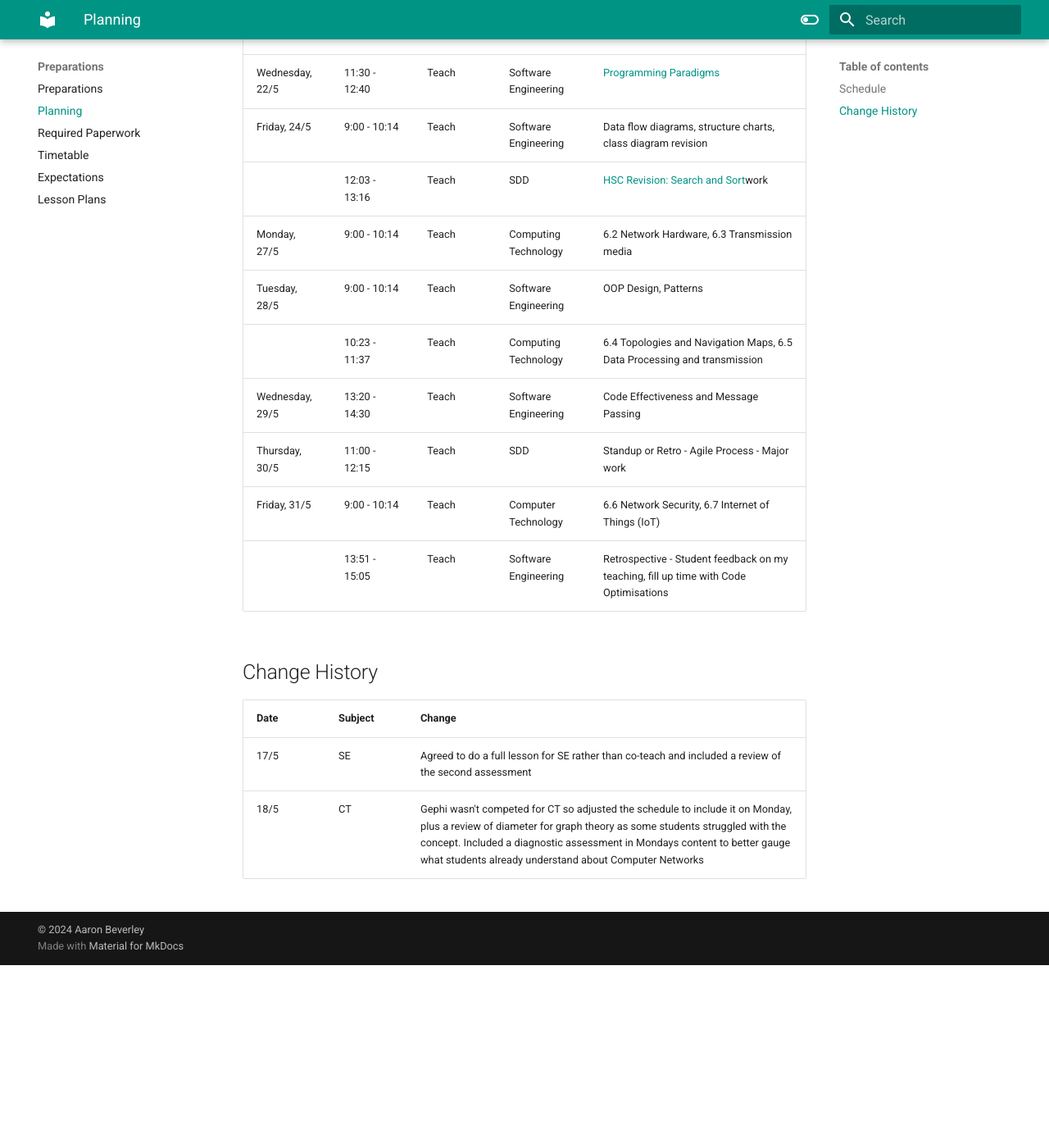
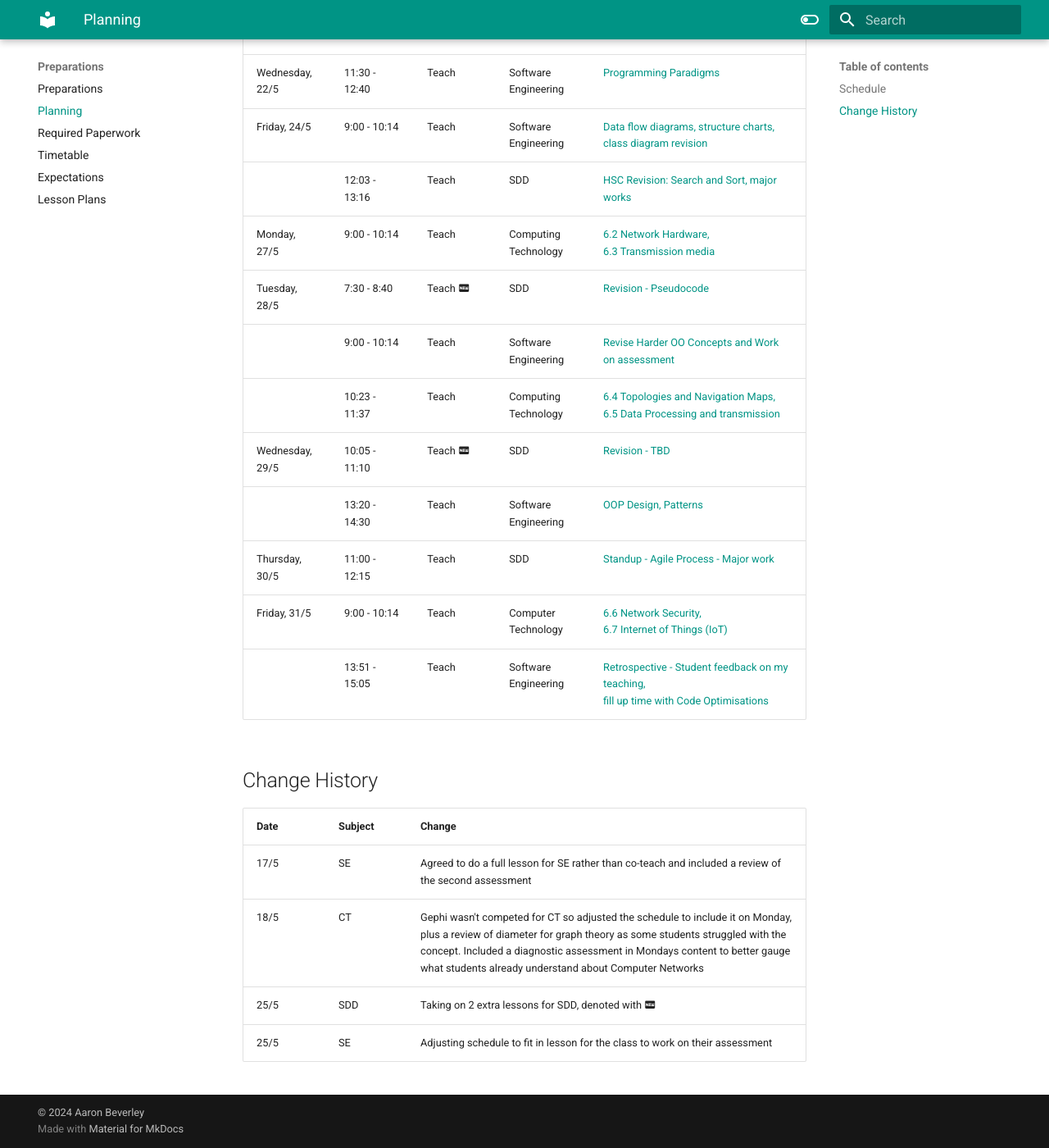
Before and after one commit to aaron-beverley-mq/edst8237-placement, an MkDocs documentation site: the page built from docs/preparations/planning.md, in a window 1280 px wide and 1400 px high, scrolled down 879 px. Shown: the whole window at 82% size. Built offline with MkDocs 1.6.1 and Material for MkDocs 9.7.7, drawn with Linux system fonts in a browser that asks for light colours; before the commit the page ends 2056 px from its top, so only the background shows below that.

Commit message:
added in missing lesson plans so far and framework for future lessons

```diff
--- a/docs/preparations/planning.md
+++ b/docs/preparations/planning.md
@@ -13,22 +13,27 @@ SE = Software Engineering (Stage 6)
 | Tuesday, 14/5   | 10:23 - 11:37 | Co-teach | Computing Technology | PII usage and storage, including Advertising                                                                            |
 | Friday, 17/5    | 9:00 - 10:14  | Teach    | Computing Technology | Assignment 2: New social network pitch                                                                                  |
 |                 | 13:51 - 15:05 | Teach    | Software Engineering | Class Diagrams + Assessment 2 overview                                                                                  |
-| Monday, 20/5    | 13:51 - 15:05 | Teach    | Computing Technology | [Gephi, Review Diameter for Graph Theory, Diagnostic assessment for computer networks and 6.1 Intro to Computer Networks](../LessonPlans/ComputingTechnology-Y09-20240520.md) |
-| Tuesday, 21/5   | 10:23 - 11:37 | Teach    | Software Engineering | [Inheritance, Generalisation, Polymorphism](../LessonPlans/SoftwareEngineering-Y11-20240521.md)                                                                               |
+| Monday, 20/5    | 13:51 - 15:05 | Teach    | Computing Technology | [Gephi, Review Diameter for Graph Theory, Diagnostic assessment for computer networks and 6.1 Intro to Computer Networks](../LessonPlans/CT-Y09-20240520.md) |
+| Tuesday, 21/5   | 10:23 - 11:37 | Teach    | Software Engineering | [Inheritance, Generalisation, Polymorphism](../LessonPlans/SE-Y11-20240521.md)                                                                               |
 |                 | 11:57 - 13:11 | Co-teach | SDD                  | [Standup - Major work progress, Process Revision](../LessonPlans/SDD-Y12-20240521.md)                                                                         |
 | Wednesday, 22/5 | 11:30 - 12:40 | Teach    | Software Engineering | [Programming Paradigms](../LessonPlans/SE-Y11-20240522.md)                                                                                                   |
-| Friday, 24/5    | 9:00 - 10:14  | Teach    | Software Engineering | Data flow diagrams, structure charts, class diagram revision                                                            |
-|                 | 12:03 - 13:16 | Teach    | SDD                  | [HSC Revision: Search and Sort](../LessonPlans/SDD-Y12-20240524.md)work                                                                                      |
-| Monday, 27/5    | 9:00 - 10:14  | Teach    | Computing Technology | 6.2 Network Hardware, 6.3 Transmission media                                                                            |
-| Tuesday, 28/5   | 9:00 - 10:14  | Teach    | Software Engineering | OOP Design, Patterns                                                                                                    |
-|                 | 10:23 - 11:37 | Teach    | Computing Technology | 6.4 Topologies and Navigation Maps, 6.5 Data Processing and transmission                                                |
-| Wednesday, 29/5 | 13:20 - 14:30 | Teach    | Software Engineering | Code Effectiveness and Message Passing                                                                                  |
-| Thursday, 30/5  | 11:00 - 12:15 | Teach    | SDD                  | Standup or Retro - Agile Process - Major work                                                                           |
-| Friday, 31/5    | 9:00 - 10:14  | Teach    | Computer Technology  | 6.6 Network Security, 6.7 Internet of Things (IoT)                                                                      |
-|                 | 13:51 - 15:05 | Teach    | Software Engineering | Retrospective - Student feedback on my teaching, fill up time with Code Optimisations                                   |
+| Friday, 24/5    | 9:00 - 10:14  | Teach    | Software Engineering | [Data flow diagrams, structure charts, class diagram revision](../LessonPlans/SE-Y11-20240524.md)                                                            |
+|                 | 12:03 - 13:16 | Teach    | SDD                  | [HSC Revision: Search and Sort, major works](../LessonPlans/SDD-Y12-20240524.md)                                                                                      |
+| Monday, 27/5    | 9:00 - 10:14  | Teach    | Computing Technology | [6.2 Network Hardware, <br>6.3 Transmission media](../LessonPlans/CT-Y09-20240527.md)                                                                            |
+| Tuesday, 28/5   | 7:30 - 8:40   | Teach :material-new-box:  | SDD | [Revision - Pseudocode](../LessonPlans/SDD-Y12-20240528.md)       |
+|                 | 9:00 - 10:14  | Teach    | Software Engineering | [Revise Harder OO Concepts and Work on assessment](../LessonPlans/SE-Y11-20240528.md)        |
+|                 | 10:23 - 11:37 | Teach    | Computing Technology | [6.4 Topologies and Navigation Maps, <br>6.5 Data Processing and transmission](../LessonPlans/CT-Y09-20240528.md)                                                |
+| Wednesday, 29/5 | 10:05 - 11:10 | Teach :material-new-box:   | SDD | [Revision - TBD](../LessonPlans/SDD-Y12-20240528.md)       |
+|                 | 13:20 - 14:30 | Teach    | Software Engineering | [OOP Design, Patterns](../LessonPlans/SE-Y11-20240529.md)   |
+| Thursday, 30/5  | 11:00 - 12:15 | Teach    | SDD                  | [Standup - Agile Process - Major work](../LessonPlans/SDD-Y12-20240530.md)                        |
+| Friday, 31/5    | 9:00 - 10:14  | Teach    | Computer Technology  | [6.6 Network Security, <br>6.7 Internet of Things (IoT)](../LessonPlans/CT-Y09-20240531.md)      |
+|                 | 13:51 - 15:05 | Teach    | Software Engineering | [Retrospective - Student feedback on my teaching, <br>fill up time with Code Optimisations](../LessonPlans/SE-Y11-20240531.md)  |
+
 
 ## Change History
 | Date | Subject | Change                                                                                                                                                                                                                                                                                              |
 | ---- | ------- | --------------------------------------------------------------------------------------------------------------------------------------------------------------------------------------------------------------------------------------------------------------------------------------------------- |
 | 17/5 | SE      | Agreed to do a full lesson for SE rather than co-teach and included a review of the second assessment                                                                                                                                                                                               |
 | 18/5 | CT      | Gephi wasn't competed for CT so adjusted the schedule to include it on Monday, plus a review of diameter for graph theory as some students struggled with the concept. Included a diagnostic assessment in Mondays content to better gauge what students already understand about Computer Networks |
+| 25/5 | SDD     | Taking on 2 extra lessons for SDD, denoted with :material-new-box: |
+| 25/5 | SE      | Adjusting schedule to fit in lesson for the class to work on their assessment |
--- a/mkdocs.yml
+++ b/mkdocs.yml
@@ -69,13 +69,23 @@ nav:
     - 'Standards/Standard6.md'
     - 'Standards/Standard7.md'
   - SE Lesson Plans:
-    - LessonPlans/SoftwareEngineering-Y11-20240521.md
+    - LessonPlans/SE-Y11-20240521.md
     - LessonPlans/SE-Y11-20240522.md
+    - LessonPlans/SE-Y11-20240524.md
+    - LessonPlans/SE-Y11-20240528.md
+    - LessonPlans/SE-Y11-20240529.md
+    - LessonPlans/SE-Y11-20240531.md
   - CT Lesson Plans:
-    - LessonPlans/ComputingTechnology-Y09-20240520.md
+    - LessonPlans/CT-Y09-20240520.md
+    - LessonPlans/CT-Y09-20240527.md
+    - LessonPlans/CT-Y09-20240528.md
+    - LessonPlans/CT-Y09-20240531.md
   - SDD Lesson Plans:
     - LessonPlans/SDD-Y12-20240521.md
     - LessonPlans/SDD-Y12-20240524.md
+    - LessonPlans/SDD-Y12-20240528.md
+    - LessonPlans/SDD-Y12-20240529.md
+    - LessonPlans/SDD-Y12-20240530.md
 
 copyright: |
   &copy; 2024 <a href="https://github.com/aaron-beverley-mq" target="_blank" rel="noopener">Aaron Beverley</a>
```
Also changed, not shown: docs/LessonPlans/SDD-Y12-20240524.md (+1 -0 lines), docs/LessonPlans/SE-Y11-20240524.md (added, +86 -0 lines), docs/LessonPlans/CT-Y09-20240520.md (renamed from docs/LessonPlans/ComputingTechnology-Y09-20240520.md), docs/LessonPlans/CT-Y09-20240527.md (added), docs/LessonPlans/CT-Y09-20240528.md (added), docs/LessonPlans/CT-Y09-20240531.md (added), docs/LessonPlans/SDD-Y12-20240528.md (added), docs/LessonPlans/SDD-Y12-20240529.md (added), docs/LessonPlans/SDD-Y12-20240530.md (added), docs/LessonPlans/SE-Y11-20240521.md (renamed from docs/LessonPlans/SoftwareEngineering-Y11-20240521.md), docs/LessonPlans/SE-Y11-20240528.md (added), docs/LessonPlans/SE-Y11-20240529.md (added), docs/LessonPlans/SE-Y11-20240531.md (added).
